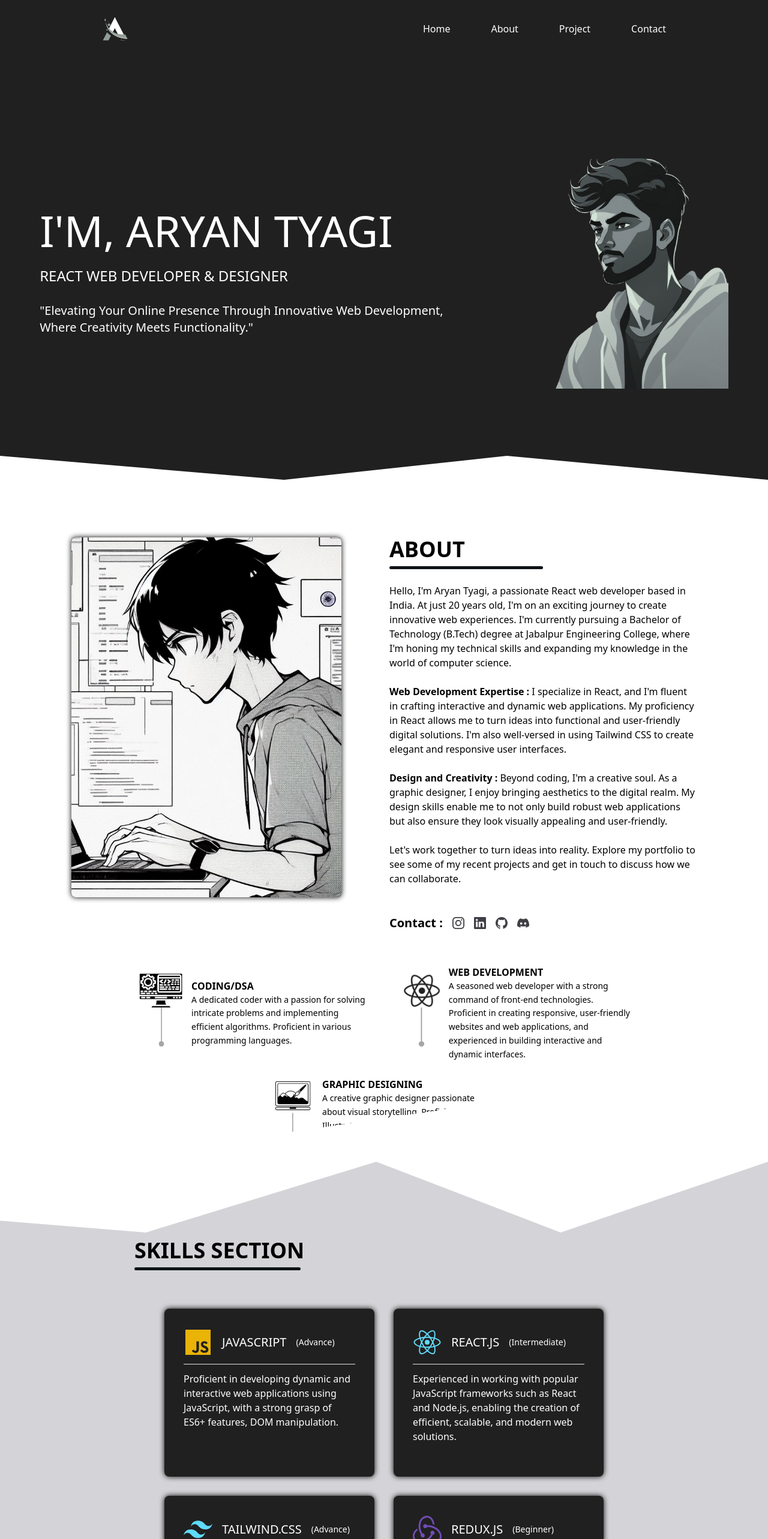
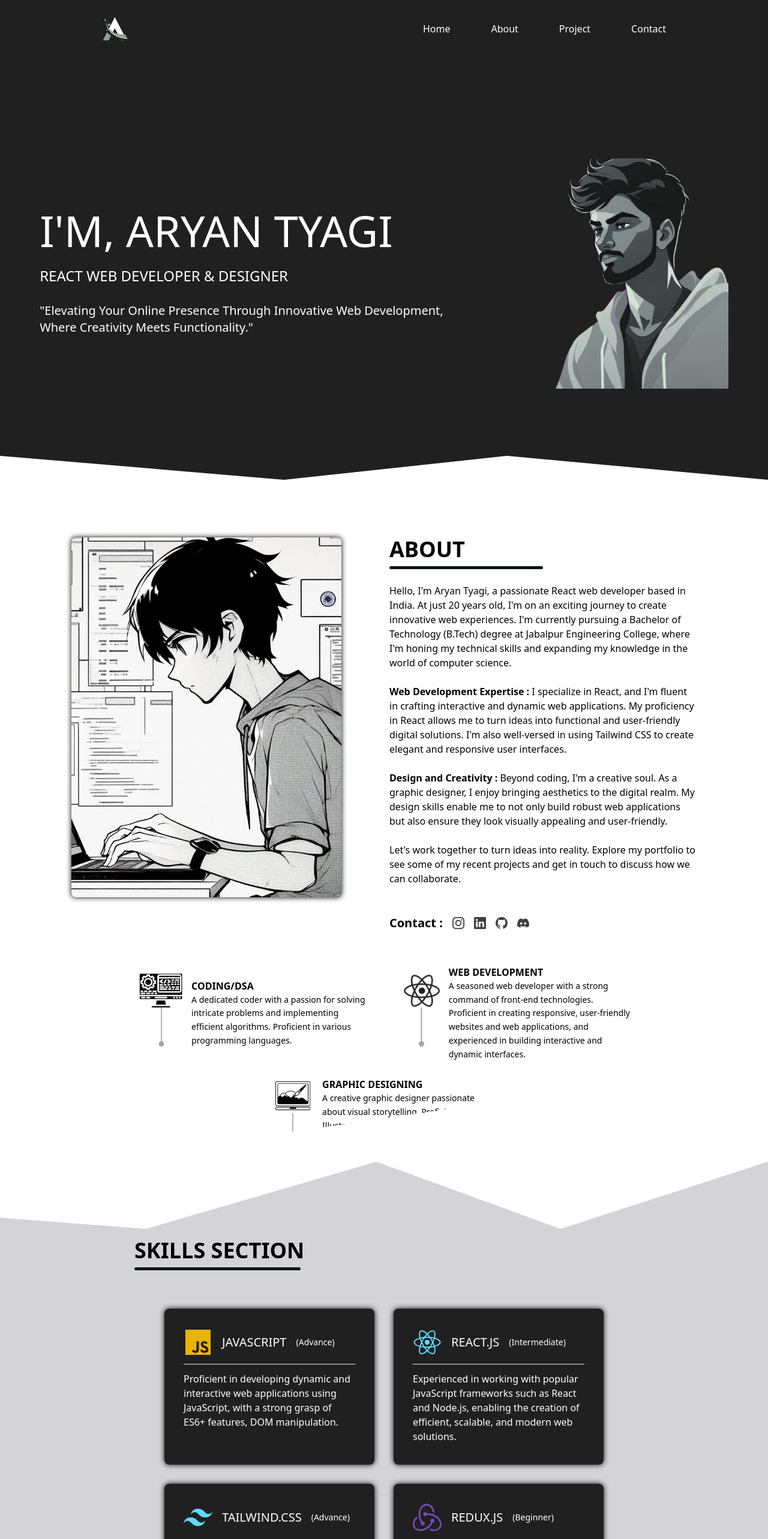
Before and after one commit to Aryan3007/final, a React (Create React App) app: page / in a window 1280 px wide. Shown: the top 2566 px of the page at 60% size. Built offline with nearby package versions, Linux system fonts and the light colour scheme.

Commit message:
skillls text

```diff
--- a/src/index.css
+++ b/src/index.css
@@ -109,7 +109,7 @@ body {
 }
 .boxshadow {
   box-shadow: 0 0 10px black;
-  height: 280px;
+  height: 260px;
   width: 350px;
 }
 
@@ -154,6 +154,10 @@ body {
   }
 } */
 @media (max-width: 600px) {
+  .boxshadow{
+    height: auto;
+    width: 100%;
+  }
   .port-container {
     height: 100%;
     width: 100%;
```
